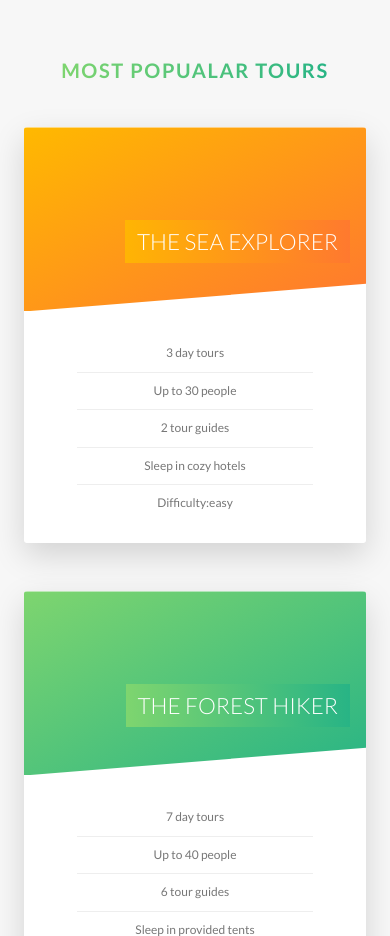
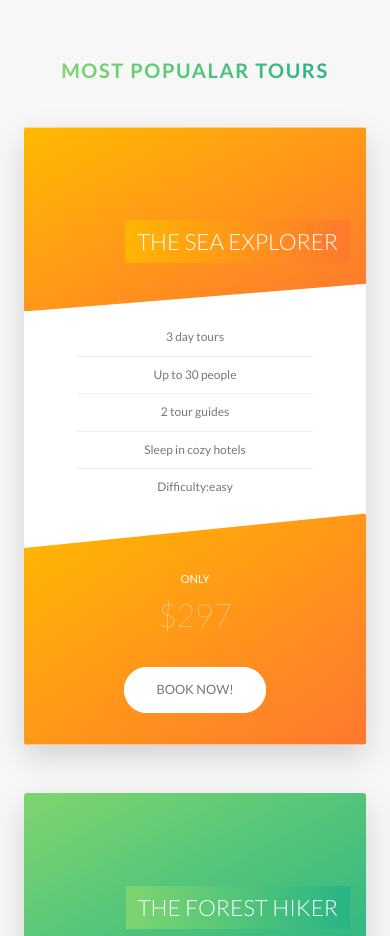
Before and after one commit to yadleo/sass__project-version1, a website: page index.html in a window 390 px wide. Shown: the part 2343-3279 px from the top of the page. Drawn offline with Linux system fonts and the light colour scheme.

Commit message:
[In Progress] media queries: card, form, story, home.

```diff
--- a/sass/components/_card.scss
+++ b/sass/components/_card.scss
@@ -175,4 +175,50 @@
 		font-size: 6rem;
 		font-weight: 100;
 	}
+
+	@include respond(tab-port) {
+		height: auto;
+		border-radius: 3px;
+		background-color: $color-white;
+		box-shadow: 0 1.5rem 4rem rgba($color-black, 0.15);
+
+		&__side {
+			height: auto;
+			position: relative;
+			box-shadow: none;
+
+			&--back {
+				transform: rotateY(0);
+				-webkit-clip-path: polygon(0 15%, 100% 0, 100% 100%, 0 100%);
+				clip-path: polygon(0 15%, 100% 0, 100% 100%, 0 100%);
+			}
+		}
+
+		&:hover &__side--front {
+			transform: rotateY(0);
+		}
+
+		// FRONT SIDE STYLING
+		//call to action
+		&__cta {
+			position: relative;
+			top: 0;
+			left: 0;
+			transform: translate(0);
+			width: 100%;
+			padding: 7rem 4rem 4rem 4rem;
+		}
+
+		&__details {
+			padding: 1rem 3rem;
+		}
+
+		&__price-box {
+			margin-bottom: 3rem;
+		}
+
+		&__price-value {
+			font-size: 4rem;
+		}
+	}
 }
--- a/sass/components/_form.scss
+++ b/sass/components/_form.scss
@@ -14,6 +14,10 @@
 		width: 90%;
 		display: block;
 		transition: all 0.3s;
+
+		@include respond(tab-port) {
+			width: 100%;
+		}
 
 		&:focus {
 			outline: none; //Keep it in for A11y;
@@ -50,6 +54,11 @@
 	&__radio-group {
 		width: 49%;
 		display: inline-block;
+
+		@include respond(tab-port) {
+			width: 100%;
+			margin-bottom: 2rem;
+		}
 	}
 	&__radio-input {
 		display: none;
--- a/sass/components/_story.scss
+++ b/sass/components/_story.scss
@@ -9,6 +9,16 @@
 	font-size: $default-font-size;
 	transform: skewX(-12deg);
 
+	@include respond(tab-port) {
+		width: 100%;
+		padding: 4rem;
+		padding-left: 7rem;
+	}
+
+	@include respond(phone) {
+		transform: skewX(0);
+	}
+
 	&__shape {
 		width: 15rem;
 		height: 15rem;
@@ -19,6 +29,9 @@
 		clip-path: circle(50% at 50% 50%);
 		transform: translateX(-3rem) skewX(12deg);
 		position: relative;
+		@include respond(phone) {
+			transform: translateX(-3rem) skewX(0);
+		}
 	}
 
 	&__img {
@@ -54,5 +67,8 @@
 
 	&__text {
 		transform: skewX(12deg);
+		@include respond(phone) {
+			transform: skewX(0);
+		}
 	}
 }
--- a/sass/pages/_home.scss
+++ b/sass/pages/_home.scss
@@ -71,8 +71,33 @@
 	border-radius: 3px;
 	box-shadow: 0 1.5rem 4rem rgba($color-black, 0.2);
 
+	@include respond(tab-land) {
+		background-image: linear-gradient(
+				105deg,
+				rgba($color-white, 0.9) 0%,
+				rgba($color-white, 0.9) 65%,
+				transparent 65%
+			),
+			url(../img/nat-10.jpg);
+	}
+
+	@include respond(tab-port) {
+		background-image: linear-gradient(
+				to right,
+				rgba($color-white, 0.9) 0%,
+				rgba($color-white, 0.9) 100%
+			),
+			url(../img/nat-10.jpg);
+	}
+
 	&__form {
 		width: 50%;
 		padding: 6rem;
+		@include respond(tab-land) {
+			width: 65%;
+		}
+		@include respond(tab-port) {
+			width: 100%;
+		}
 	}
 }
```
Also changed, not shown: css/style.css.
